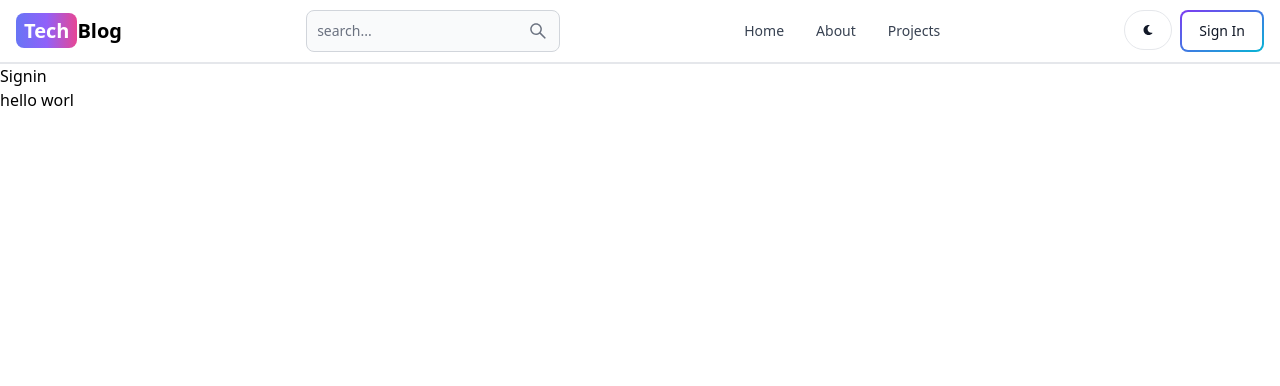
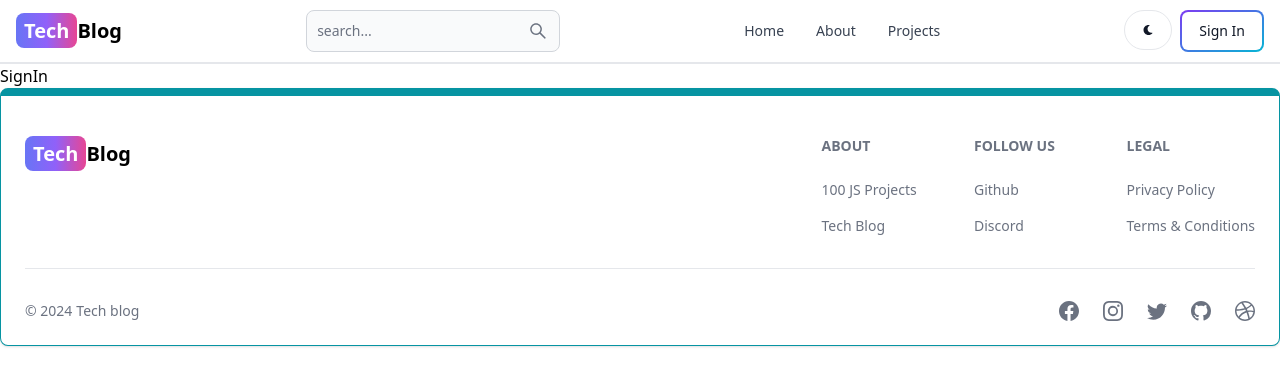
Before and after one commit to Subhankar-Chakrborty-au52/blog-app, a React (Vite) app in the folder client/: page /sign-in in a window 1280 px wide. Shown: the top 386 px of the page. Built offline with nearby package versions, Linux system fonts and the light colour scheme.

Commit message:
add footerpage

```diff
--- a/client/src/App.jsx
+++ b/client/src/App.jsx
@@ -7,6 +7,7 @@
 import Signup from "./pages/Signup";
 import Projects from "./pages/Projects";
 import Header from "./components/Header";
+import Footer from "./components/Footer";
 
 function App() {
   return (
@@ -21,6 +22,7 @@
         <Route path="/projects" element={<Projects />} />
         <Route />
       </Routes>
+      <Footer />
     </BrowserRouter>
   );
 }
--- /dev/null
+++ b/client/src/components/Footer.jsx
@@ -0,0 +1,89 @@
+import { Footer } from "flowbite-react";
+import { Link } from "react-router-dom";
+import {
+  BsFacebook,
+  BsInstagram,
+  BsTwitter,
+  BsGithub,
+  BsDribbble,
+} from "react-icons/bs";
+
+const FooterCom = () => {
+  return (
+    <Footer container className="border border-t-8 border-teal-500">
+      <div className="w-full max-w-7xl mx-auto">
+        <div className="grid w-full justify-between sm:flex md:grid-cols-1">
+          <div className="mt-5">
+            <Link
+              to="/"
+              className="self-center whitespace-nowrap text-lg sm:text-xl font-semibold dark:text-white"
+            >
+              <span className="px-2 py-1 bg-gradient-to-r from-indigo-500 via-purple-500 to-pink-500 rounded-lg text-white">
+                Tech
+              </span>
+              Blog
+            </Link>
+          </div>
+          <div className="grid grid-cols-2 gap-8 mt-4 sm:grid-cols-3 sm:gap-6">
+            <div>
+              <Footer.Title title="About" />
+              <Footer.LinkGroup col>
+                <Footer.Link
+                  href="https://www.100jsprojects.com"
+                  target="_blank"
+                  rel="noopener noreferrer"
+                >
+                  100 JS Projects
+                </Footer.Link>
+                <Footer.Link
+                  href="/about"
+                  target="_blank"
+                  rel="noopener noreferrer"
+                >
+                  Tech Blog
+                </Footer.Link>
+              </Footer.LinkGroup>
+            </div>
+            <div>
+              <Footer.Title title="Follow us" />
+              <Footer.LinkGroup col>
+                <Footer.Link
+                  href="https://www.github.com/"
+                  target="_blank"
+                  rel="noopener noreferrer"
+                >
+                  Github
+                </Footer.Link>
+                <Footer.Link href="#">Discord</Footer.Link>
+              </Footer.LinkGroup>
+            </div>
+            <div>
+              <Footer.Title title="Legal" />
+              <Footer.LinkGroup col>
+                <Footer.Link href="#">Privacy Policy</Footer.Link>
+                <Footer.Link href="#">Terms &amp; Conditions</Footer.Link>
+              </Footer.LinkGroup>
+            </div>
+          </div>
+        </div>
+        <Footer.Divider />
+        <div className="w-full sm:flex sm:items-center sm:justify-between">
+          <Footer.Copyright
+            href="#"
+            by="Tech blog"
+            year={new Date().getFullYear()}
+          />
+          <div className="flex gap-6 sm:mt-0 mt-4 sm:justify-center">
+            <Footer.Icon href="#" icon={BsFacebook} />
+            <Footer.Icon href="#" icon={BsInstagram} />
+            <Footer.Icon href="#" icon={BsTwitter} />
+            <Footer.Icon href="#" icon={BsGithub} />
+            <Footer.Icon href="#" icon={BsDribbble} />
+          </div>
+        </div>
+      </div>
+    </Footer>
+  );
+};
+
+export default FooterCom;
--- a/client/src/pages/Signin.jsx
+++ b/client/src/pages/Signin.jsx
@@ -1,12 +1,7 @@
 import React from "react";
 
 const Signin = () => {
-  return (
-    <div>
-      Signin
-      <h1>hello worl</h1>
-    </div>
-  );
+  return <div>SignIn</div>;
 };
 
 export default Signin;
```
